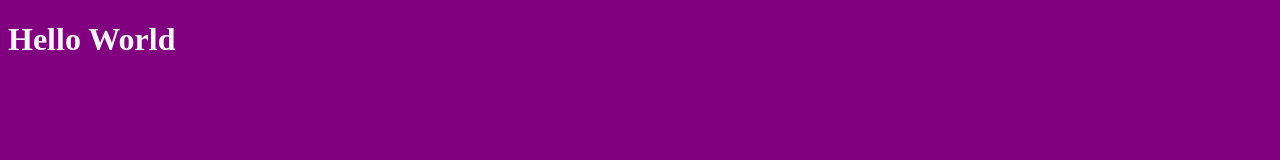
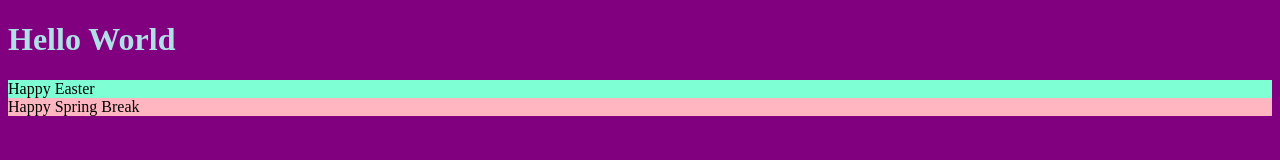
Before and after one commit to cadet86/coursera-test-site, a plain HTML site: page index.html in a window 1280 px wide. Drawn offline with Linux system fonts and the light colour scheme.

Commit message:
easter update

```diff
--- a/index.html
+++ b/index.html
@@ -3,9 +3,11 @@
 <head>
 	<meta charset="utf-8">
 	<meta name="viewport" content="width=device-width, initial-scale=1">
-	<title>Hello world!!</title>
+	<title>Hello world!!this is another practice</title>
 </head>
 <body style="background-color:purple;">
-<h1 style="color:whitesmoke;">Hello World</h1>
+<h1 style="color:powderblue;">Hello World</h1>
+<div style="background-color:aquamarine;">Happy Easter</div>
+<div style="background-color:lightpink;">Happy Spring Break</div>
 </body>
 </html>
```
